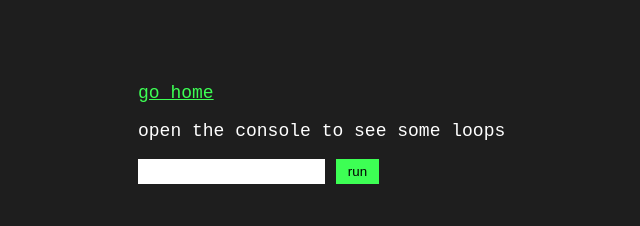
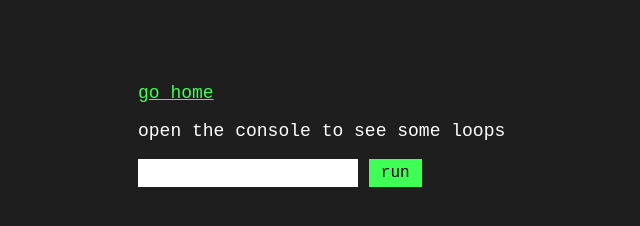
Before and after one commit to parkerray/full-stack-course, a plain HTML site: page code/loops.html in a window 1280 px wide. Shown: the whole page, without its empty margins (102-742 px from the left). Drawn offline with Linux system fonts and the light colour scheme.

Commit message:
updated input/button styles

```diff
--- a/style.css
+++ b/style.css
@@ -19,6 +19,8 @@ button {
   background-color: #3dff54;
   padding: 5px 12px;
   cursor: pointer;
+  font-size: 1rem;
+  font-family:'Courier New', Courier, monospace;
 }
 
 button:hover {
@@ -31,6 +33,8 @@ input {
   background-color: #fff;
   color: #1e1e1e;
   padding: 5px;
+  font-size: 1rem;
+  font-family:'Courier New', Courier, monospace;
 }
 
 input:active {
```
